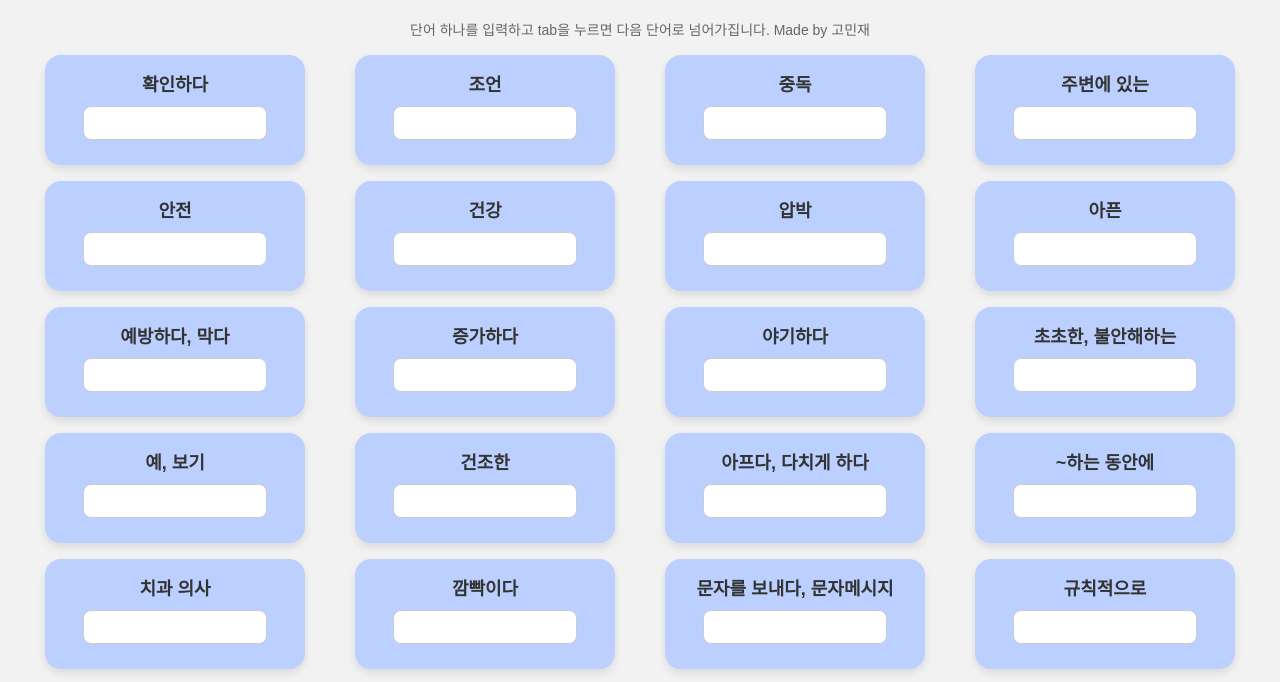
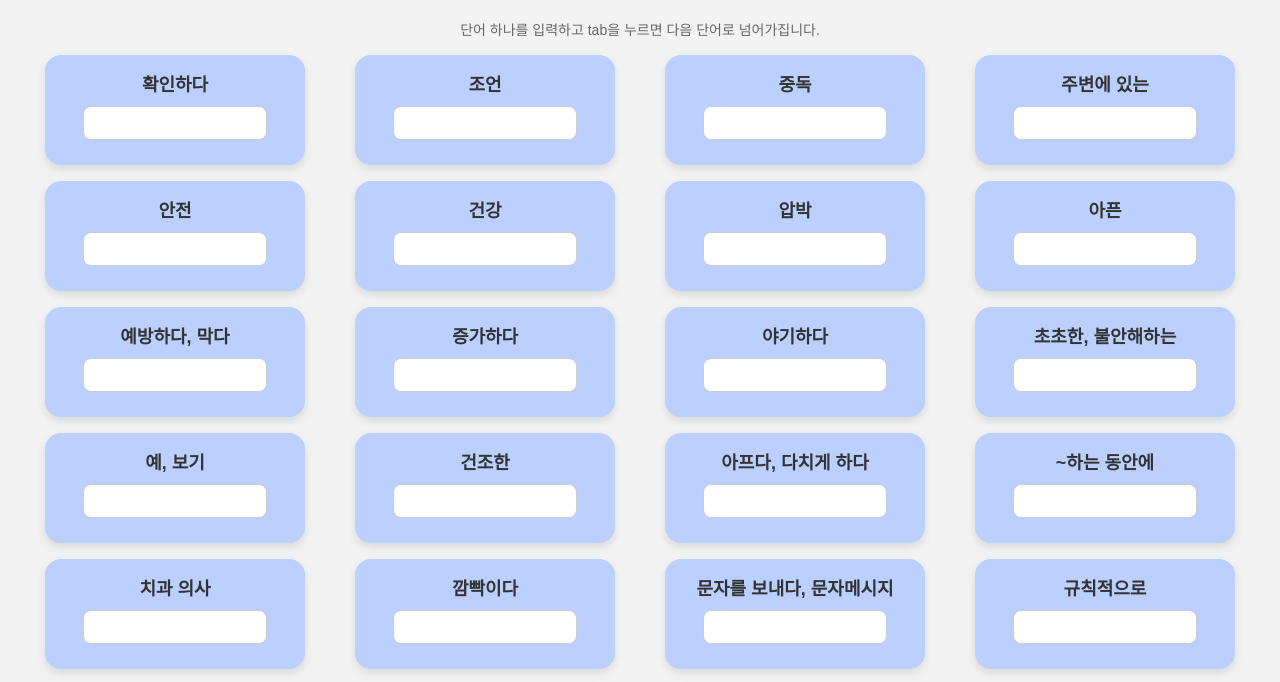
Before and after one commit to ourOzone/infinite-words, a plain HTML site: page index.html in a window 1280 px wide. Shown: the part 90-772 px from the top of the page. Drawn offline with Linux system fonts and the light colour scheme.

Commit message:
Update index.html

```diff
--- a/index.html
+++ b/index.html
@@ -221,7 +221,7 @@ function shuffleArray(array) {
 
 </script>
 <footer style="text-align: center; margin-bottom: 16px; color: #666; font-size: 14px;">
-    단어 하나를 입력하고 tab을 누르면 다음 단어로 넘어가집니다. Made by 고민재
+    단어 하나를 입력하고 tab을 누르면 다음 단어로 넘어가집니다.
 </footer>
 </body>
 </html>
```
